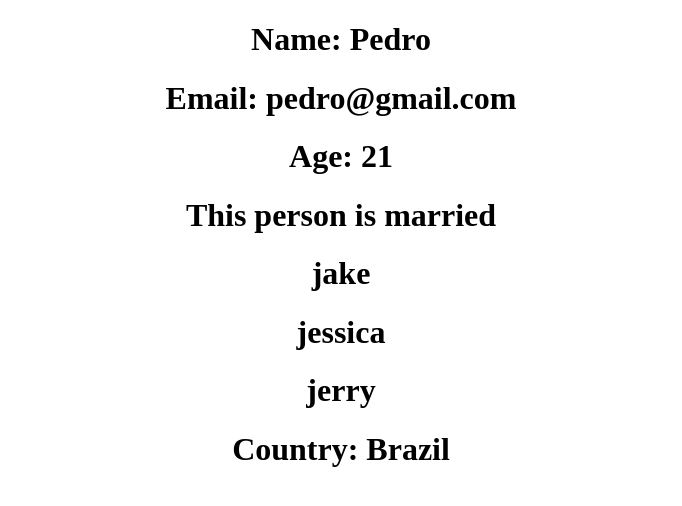
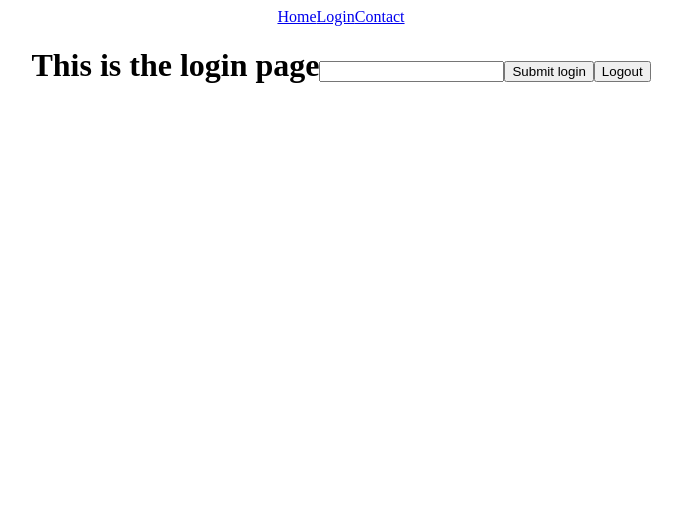
Before and after one commit to lukass4/learning-react, a React (Create React App) app: page /login in a window 1280 px wide. Shown: the top 506 px of the page, without its empty margins (299-981 px from the left). Built offline with nearby package versions, Linux system fonts and the light colour scheme.

Commit message:
Redux toolkit

```diff
--- a/package.json
+++ b/package.json
@@ -3,6 +3,7 @@
   "version": "0.1.0",
   "private": true,
   "dependencies": {
+    "@reduxjs/toolkit": "^1.9.1",
     "@testing-library/jest-dom": "^5.16.5",
     "@testing-library/react": "^13.4.0",
     "@testing-library/user-event": "^13.5.0",
@@ -12,6 +13,8 @@
     "@types/react-dom": "^18.0.10",
     "react": "^18.2.0",
     "react-dom": "^18.2.0",
+    "react-redux": "^8.0.5",
+    "react-router-dom": "^6.6.2",
     "react-scripts": "5.0.1",
     "typescript": "^4.9.4",
     "web-vitals": "^2.1.4"
--- a/src/App.tsx
+++ b/src/App.tsx
@@ -1,22 +1,36 @@
 import React from "react";
+import { BrowserRouter as Router, Link, Route, Routes } from "react-router-dom";
 import "./App.css";
-import { Country, Person } from "./components/Person";
+import { Contact } from "./pages/Contact";
+import { Home } from "./pages/Home";
+import { Login } from "./pages/Login";
+import { Provider } from "react-redux";
+import { store } from "./store";
 
 function App() {
-	const getAge = (name: string): number => { // = (input: inputType): returnType => {}
-		return 99;
-	};
-
 	return (
 		<div className="App">
-			<Person
-				name="Pedro"
-				email="pedro@gmail.com"
-				age={21}
-				isMarried={true}
-				friends={["jake", "jessica", "jerry"]}
-				country={Country.Brazil} // can only choose on of the countries
-			/>
+			<Router>
+				<Link to="/">Home</Link>
+				<Link to="/login">Login</Link>
+				<Link to="/contact">Contact</Link>
+				<Provider store={store}>
+					<Routes>
+						<Route
+							path="/"
+							element={<Home />}
+						/>
+						<Route
+							path="/login"
+							element={<Login />}
+						/>
+						<Route
+							path="/contact"
+							element={<Contact />}
+						/>
+					</Routes>
+				</Provider>
+			</Router>
 		</div>
 	);
 }
--- a/src/components/Person.tsx
+++ /dev/null
@@ -1,33 +0,0 @@
-import { useState } from "react";
-
-interface Props {
-	name: string;
-	email: string;
-	age: number;
-	isMarried: boolean;
-	friends: string[]; // list of strings
-	country: Country;
-}
-
-export enum Country { // How to make sure a variable is only one of x options	Brazil = "Brazil",
-	Brazil = "Brazil",
-	Canada = "Canada",
-	France = "France",
-}
-
-export const Person = (props: Props) => {
-	const [name, setName] = useState<string>(""); // how to specify type of a state
-	return (
-		<div>
-			<h1>Name: {props.name}</h1>
-			<h1>Email: {props.email}</h1>
-			<h1>Age: {props.age}</h1>
-			<h1>This person {props.isMarried ? "is" : "is not"} married</h1>
-			{props.friends.map((friend: string) => (
-				<h1>{friend}</h1>
-			))}
-
-			<h1>Country: {props.country}</h1>
-		</div>
-	);
-};
--- /dev/null
+++ b/src/pages/Contact.tsx
@@ -0,0 +1,3 @@
+export const Contact = () => {
+	return <div></div>;
+};
--- /dev/null
+++ b/src/pages/Home.tsx
@@ -0,0 +1,7 @@
+import { useSelector } from "react-redux/es/exports";
+
+export const Home = () => {
+	const username = useSelector((state: any) => state.user.value.username);
+
+	return <h1>This is the home page {username}</h1>;
+};
--- /dev/null
+++ b/src/pages/Login.tsx
@@ -0,0 +1,26 @@
+import { useState } from "react";
+import { login, logout } from "../store";
+import { useDispatch, useSelector } from "react-redux"; // Dispatch for modifying, selector for getting
+
+export const Login = () => {
+	const [newUsername, setNewUsername] = useState<string>("");
+
+	const dispatch = useDispatch();
+	const username = useSelector((state: any) => state.user.value.username);
+
+	return (
+		<h1>
+			This is the login page
+			<input
+				onChange={(event) => {
+					setNewUsername(event.target.value);
+				}}
+			/>
+			<button onClick={() => dispatch(login({ username: newUsername }))}>
+				Submit login
+			</button>
+			<button onClick={() => dispatch(logout())}>Logout</button>
+			<h1>{username}</h1>
+		</h1>
+	);
+};
--- /dev/null
+++ b/src/store.ts
@@ -0,0 +1,24 @@
+import { configureStore, createSlice } from "@reduxjs/toolkit";
+
+const initialState = { value: { username: "" } };
+export const userSlice = createSlice({
+	name: "user",
+	initialState: initialState,
+	reducers: {
+		login: (state, action) => {
+			state.value = action.payload;
+		},
+
+		logout: (state) => {
+			state.value = initialState.value;
+		},
+	},
+});
+
+export const { login, logout } = userSlice.actions;
+
+export const store = configureStore({
+	reducer: {
+		user: userSlice.reducer,
+	},
+});
```
Also changed, not shown: 1 other file (tests, documents, lock files or other folders).
